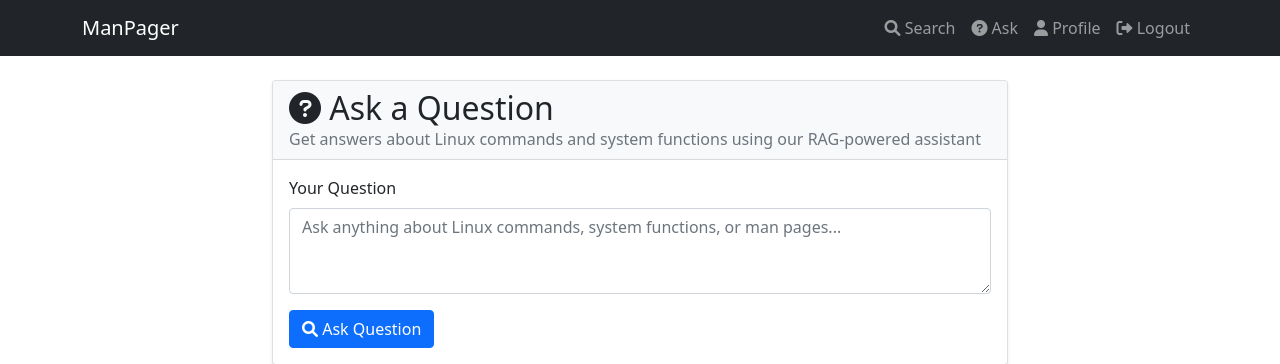
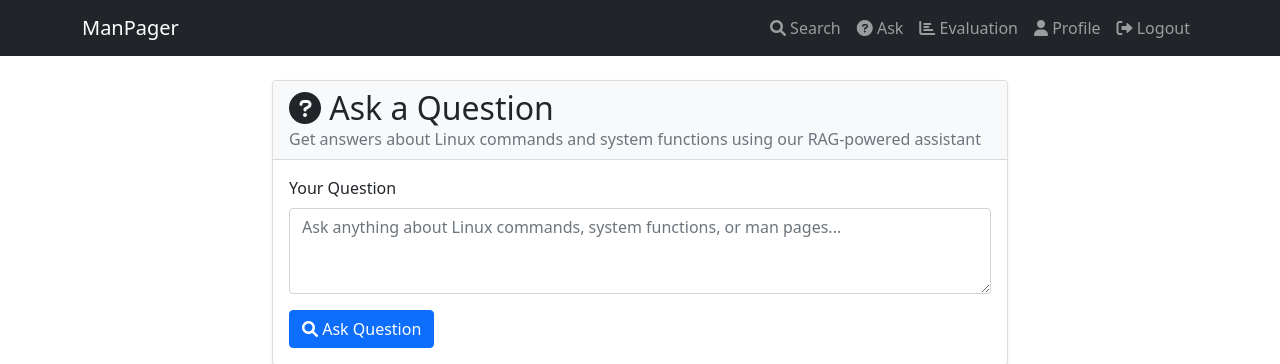
Before and after one commit to V4siliy/llm-manpage-rag, a Django app: page /search/ask/ in a window 1280 px wide. Shown: the top 364 px of the page. Run offline with Django 5.2, Linux system fonts and the light colour scheme; the visitor is signed in with stand-in values (Sample User, id 1); some libraries are stand-ins or nearby versions.

Commit message:
evaluation dashboard link

```diff
--- a/templates/base.html
+++ b/templates/base.html
@@ -23,6 +23,11 @@
                     <a class="nav-link" href="{% url 'search:ask' %}">
                         <i class="fas fa-question-circle"></i> Ask
                     </a>
+                    {% if user.is_staff %}
+                        <a class="nav-link" href="{% url 'search:evaluation-dashboard' %}">
+                            <i class="fas fa-chart-bar"></i> Evaluation
+                        </a>
+                    {% endif %}
                     <a class="nav-link" href="{% url 'accounts:profile' %}">
                         <i class="fas fa-user"></i> Profile
                     </a>
```
